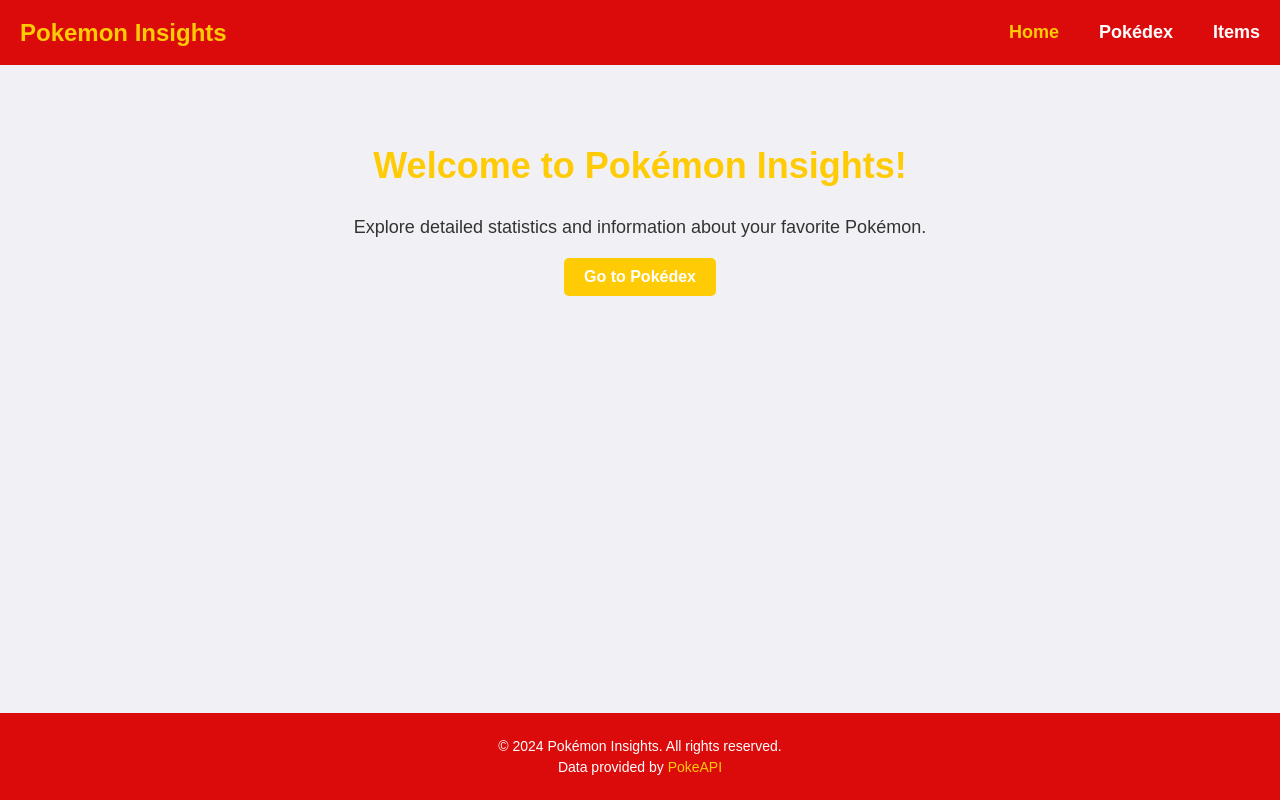
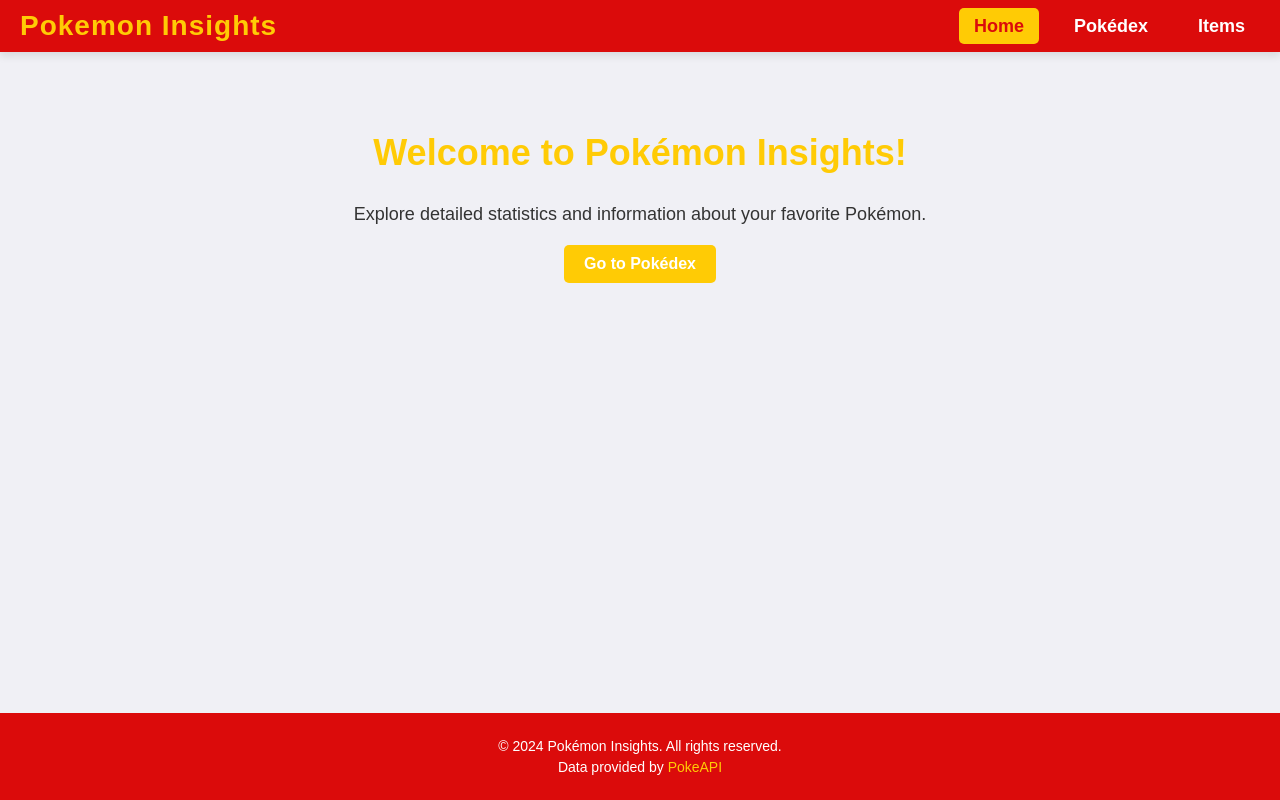
Before and after one commit to josevbrito/pokemon-insights, a React (Create React App) app: page / in a window 1280 px wide. Built offline with nearby package versions, Linux system fonts and the light colour scheme.

Commit message:
fix: :art: Update Header Style

```diff
--- a/src/css/Header.css
+++ b/src/css/Header.css
@@ -2,16 +2,26 @@
   display: flex;
   justify-content: space-between;
   align-items: center;
-  padding: 10px 20px;
+  padding: 15px 30px;
   background-color: #db0b0b;
-  height: 45px;
+  box-shadow: 0 4px 8px rgba(0, 0, 0, 0.1);
+  position: sticky;
+  top: 0;
+  z-index: 1000;
 }
 
 .logo h1 {
-  font-size: 24px;
+  font-size: 28px;
   color: #ffcb05;
   cursor: pointer;
   margin: 0;
+  font-family: 'Pokemon', sans-serif;
+  letter-spacing: 1px;
+  transition: transform 0.3s ease;
+}
+
+.logo h1:hover {
+  transform: scale(1.05);
 }
 
 .nav-logo {
@@ -19,38 +29,45 @@
   color: inherit;
 }
 
-.nav-logo h1 {
-  margin: 0;
-}
-
-
 .nav {
   display: flex;
+  align-items: center;
 }
 
 .nav-list {
   display: flex;
-  list-style-type: none;
+  list-style: none;
   padding: 0;
   margin: 0;
+  gap: 30px;
 }
 
 .nav-item {
-  margin-left: 20px;
+  margin: 0;
 }
 
 .nav-link {
   text-decoration: none;
-  color: #333;
+  color: #fff;
   font-weight: bold;
   font-size: 18px;
-  transition: color 0.3s ease;
+  padding: 8px 15px;
+  border-radius: 5px;
+  transition: background-color 0.3s ease, color 0.3s ease;
+}
+
+.nav-link:hover {
+  background-color: #ffcd0570;
+  color: #db0b0b;
 }
 
 .nav-link.active {
-  color: #ffcb05;
+  background-color: #ffcb05;
+  color: #db0b0b;
+  border-radius: 5px;
 }
 
-.nav-link:hover {
-  color: #ffcb05;
+.nav-link.active:hover {
+  background-color: #ffcb05;
+  color: #db0b0b;
 }
```
